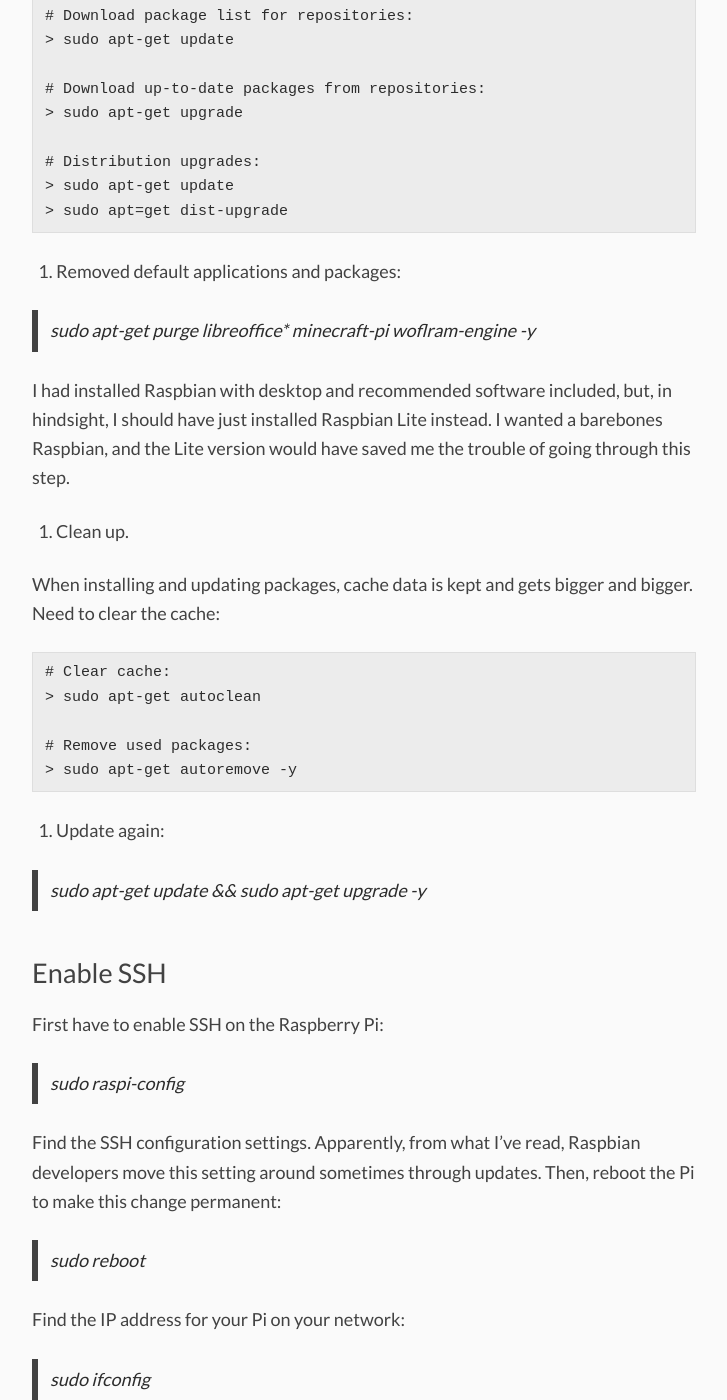
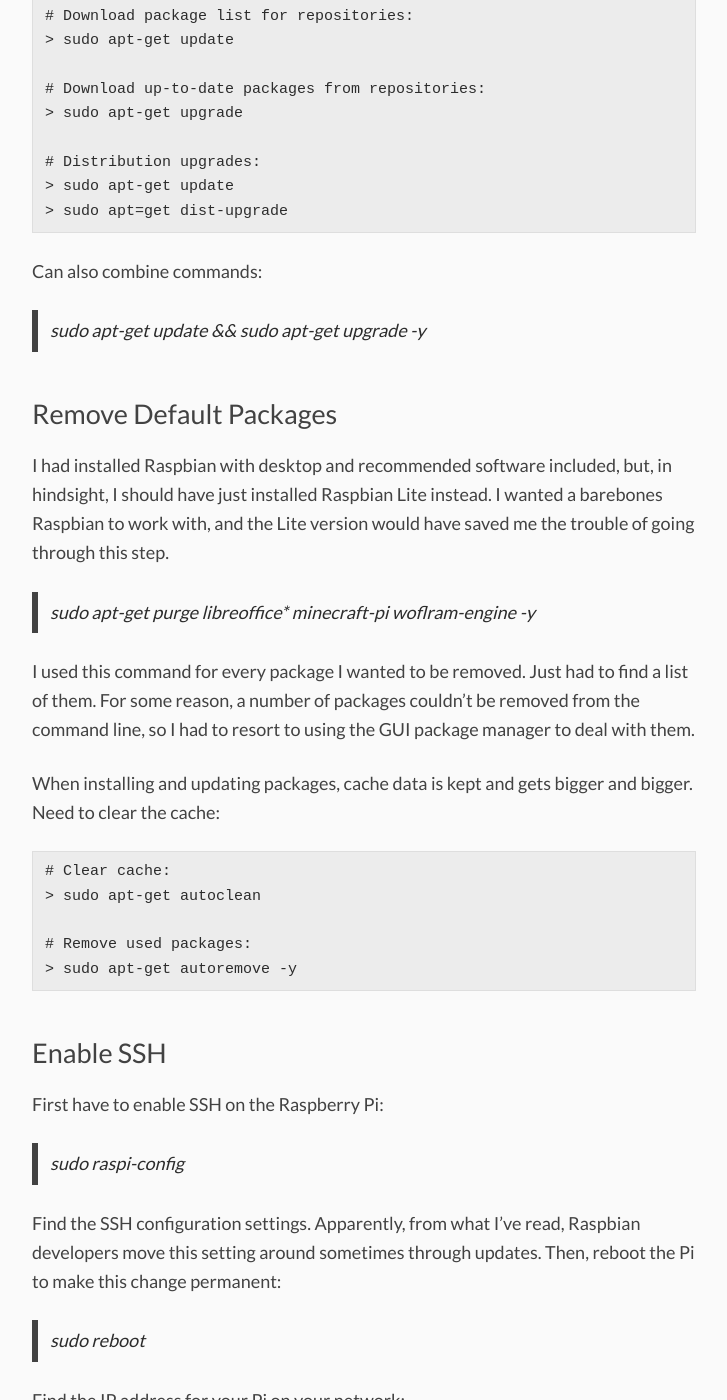
Before and after one commit to haothitran/posts, a Jekyll site: the page built from _posts/2019-10-31-raspberry-pi.md, in a window 1280 px wide and 1400 px high, scrolled down 1115 px. Shown: the whole window, without its empty margins (276-1003 px from the left). Built offline with Jekyll 4.4.1, drawn with Linux system fonts in a browser that asks for light colours.

Commit message:
Update post

````diff
--- a/_posts/2019-10-31-raspberry-pi.md
+++ b/_posts/2019-10-31-raspberry-pi.md
@@ -31,13 +31,18 @@ Anyway, the RP3 is a neat little package so far.
 > sudo apt=get dist-upgrade
 ```
 
-5. Removed default applications and packages:
+Can also combine commands:
+
+> sudo apt-get update && sudo apt-get upgrade -y
+
+
+## Remove Default Packages
+
+I had installed Raspbian with desktop and recommended software included, but, in hindsight, I should have just installed Raspbian Lite instead. I wanted a barebones Raspbian to work with, and the Lite version would have saved me the trouble of going through this step.
 
 > sudo apt-get purge libreoffice* minecraft-pi woflram-engine -y
 
-I had installed Raspbian with desktop and recommended software included, but, in hindsight, I should have just installed Raspbian Lite instead.  I wanted a barebones Raspbian, and the Lite version would have saved me the trouble of going through this step.
-
-6. Clean up.
+I used this command for every package I wanted to be removed. Just had to find a list of them. For some reason, a number of packages couldn't be removed from the command line, so I had to resort to using the GUI package manager to deal with them.
 
 When installing and updating packages, cache data is kept and gets bigger and bigger. Need to clear the cache:
 
@@ -48,10 +53,6 @@ When installing and updating packages, cache data is kept and gets bigger and bi
 # Remove used packages:
 > sudo apt-get autoremove -y
 ```
-
-7. Update again:
-
-> sudo apt-get update && sudo apt-get upgrade -y
 
 ## Enable SSH
 
````
